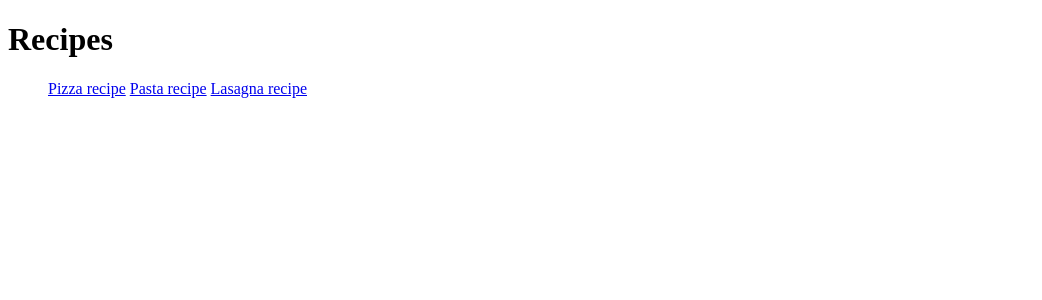
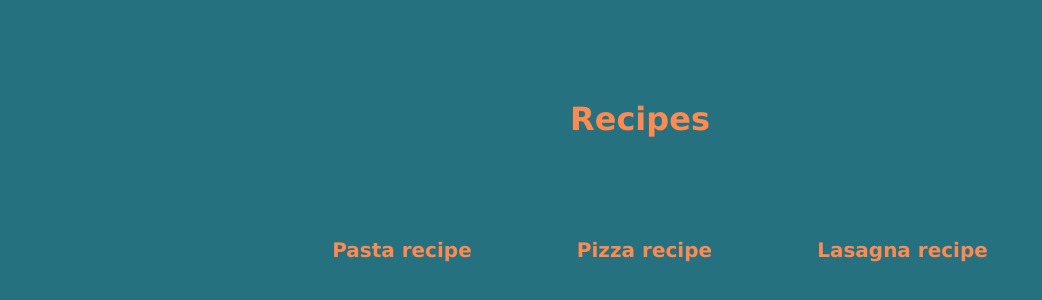
Before and after one commit to ValentinLupu21/odin-recipe, a plain HTML site: page index.html in a window 1280 px wide. Shown: the whole page, without its empty margins (0-1042 px from the left). Drawn offline with Linux system fonts and the light colour scheme.

Commit message:
Created style.css for styling landing page
Added some styling to the landing page using fundamental knowledge

```diff
--- a/index.html
+++ b/index.html
@@ -3,15 +3,22 @@
     <header>
         <meta charset="UTF-8">
         <title>Odin Recipes</title>
+        <link rel="stylesheet" href="style.css">
 
         <body>
-            <h1>Recipes</h1>
 
+            <div>
+                <h1 class="title">Recipes</h1>
+            </div>
+
+            <div class="nav-bar">
             <ul>
-            <a href="./recipes/pizza.html">Pizza recipe</a>
-            <a href="./recipes/pasta.html">Pasta recipe</a>
-            <a href="./recipes/lasagna.html">Lasagna recipe</a>
+                <a href="./recipes/pasta.html" class="recipe-link">Pasta recipe</a>
+                <a href="./recipes/pizza.html" class="recipe-link">Pizza recipe</a>
+                <a href="./recipes/lasagna.html" class="recipe-link">Lasagna recipe</a>
             </ul>
+            </div>
+
         </body>
     </header>
 </html>
--- /dev/null
+++ b/style.css
@@ -0,0 +1,26 @@
+body {
+    padding: 0;
+    box-sizing: border-box;
+    margin: 0;
+    font-family: Verdana, 'Times New Roman', sans-serif;
+    background-color: rgb(37, 113, 128);
+}
+
+.title {
+    max-width: fit-content;
+    margin: 100px auto;
+    color: rgb(253, 139, 81);
+}
+
+.nav-bar {
+    max-width: fit-content;
+    margin: 0 auto;
+}
+
+.recipe-link {
+    color: rgb(253, 139, 81);
+    padding: 0 50px;
+    text-decoration: none;
+    font-size: 20px;
+    font-weight: 600;
+}
```
